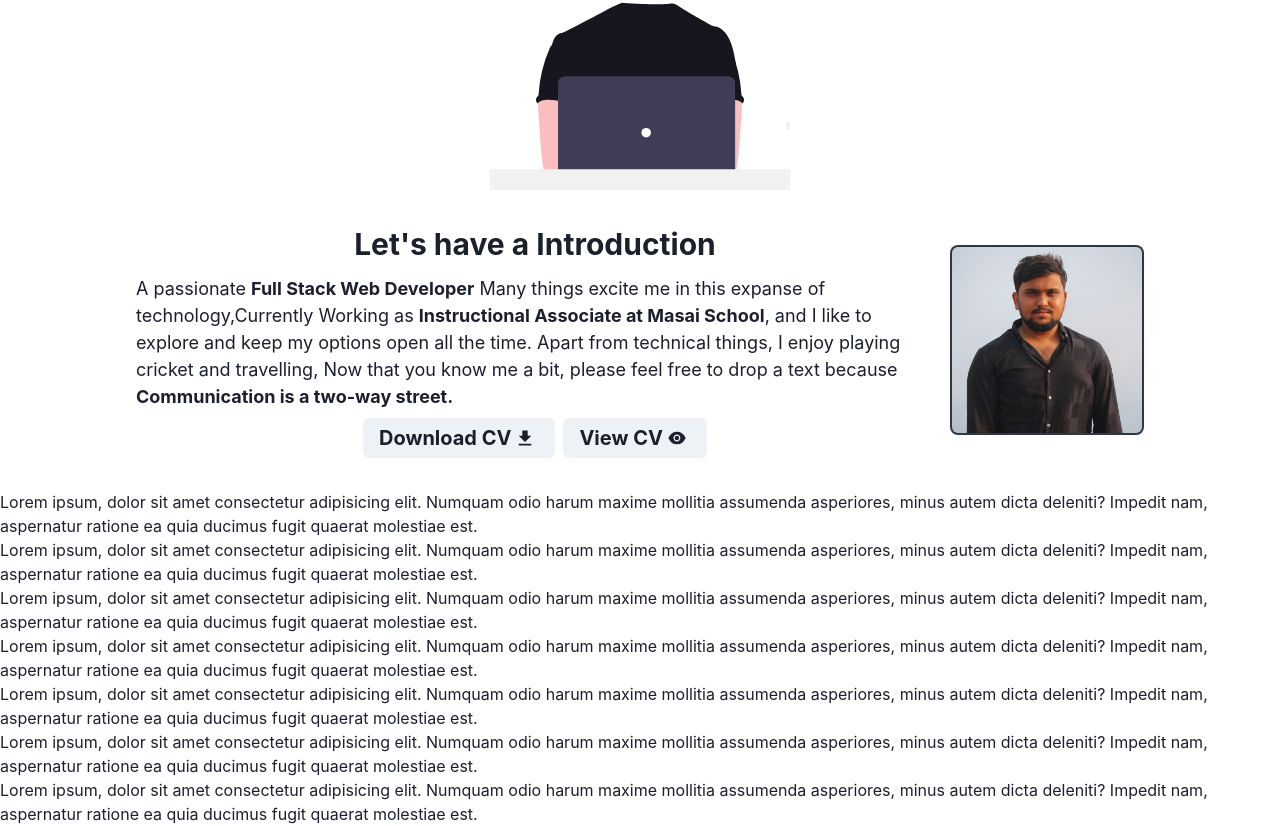
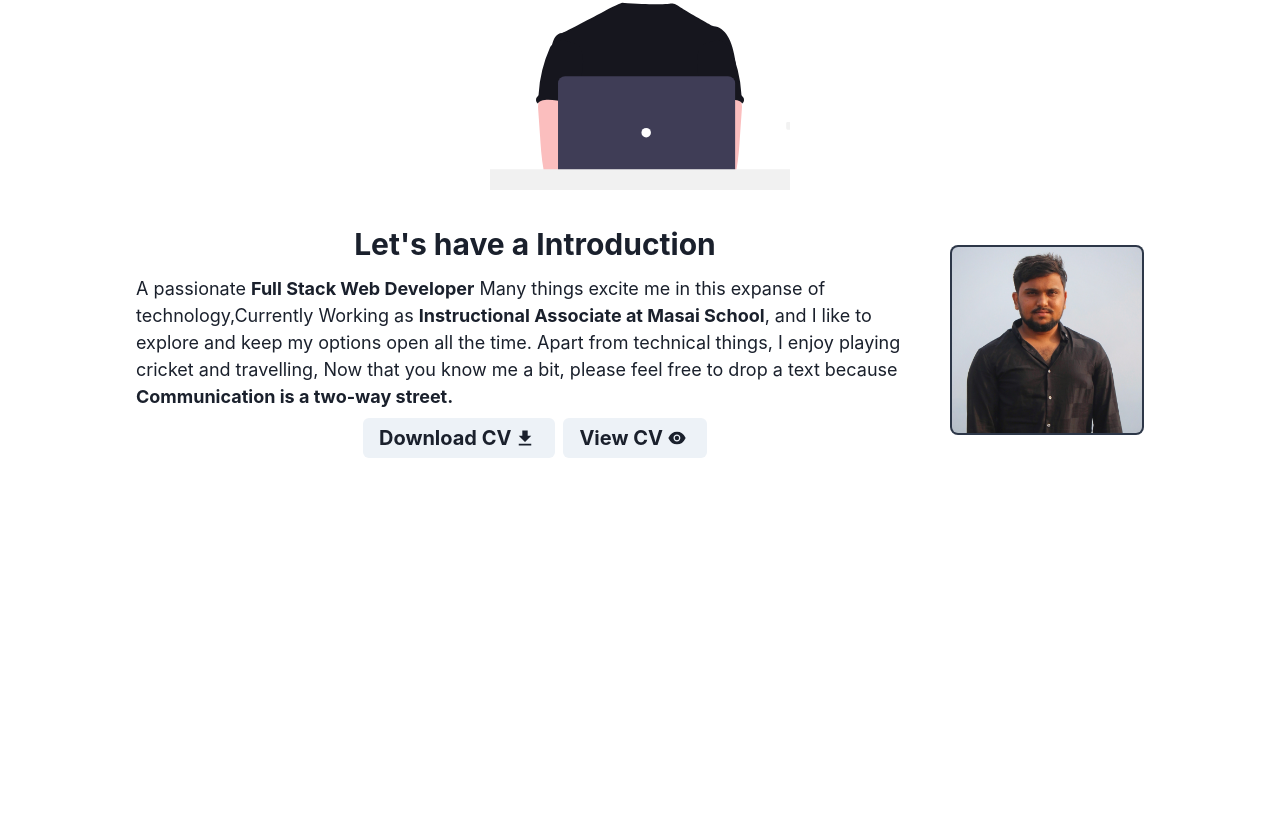
Before and after one commit to avinashkvar/new_portfolio, a React (Create React App) app: page / in a window 1280 px wide. Shown: the part 556-1382 px from the top of the page. After the commit the page ends 1046 px from the top, so only its background shows below. Built offline with nearby package versions, Linux system fonts and the light colour scheme.

Commit message:
navbar-fixed

```diff
--- a/src/components/Skills/Skills.jsx
+++ b/src/components/Skills/Skills.jsx
@@ -3,48 +3,7 @@ import {Text} from '@chakra-ui/react'
 export const Skills = () => {
 	return (
 		<>
-			<Text>
-				Lorem ipsum, dolor sit amet consectetur adipisicing elit. Numquam
-				odio harum maxime mollitia assumenda asperiores, minus autem dicta
-				deleniti? Impedit nam, aspernatur ratione ea quia ducimus fugit
-				quaerat molestiae est.
-			</Text>
-			<Text>
-				Lorem ipsum, dolor sit amet consectetur adipisicing elit. Numquam
-				odio harum maxime mollitia assumenda asperiores, minus autem dicta
-				deleniti? Impedit nam, aspernatur ratione ea quia ducimus fugit
-				quaerat molestiae est.
-			</Text>
-			<Text>
-				Lorem ipsum, dolor sit amet consectetur adipisicing elit. Numquam
-				odio harum maxime mollitia assumenda asperiores, minus autem dicta
-				deleniti? Impedit nam, aspernatur ratione ea quia ducimus fugit
-				quaerat molestiae est.
-			</Text>
-			<Text>
-				Lorem ipsum, dolor sit amet consectetur adipisicing elit. Numquam
-				odio harum maxime mollitia assumenda asperiores, minus autem dicta
-				deleniti? Impedit nam, aspernatur ratione ea quia ducimus fugit
-				quaerat molestiae est.
-			</Text>
-			<Text>
-				Lorem ipsum, dolor sit amet consectetur adipisicing elit. Numquam
-				odio harum maxime mollitia assumenda asperiores, minus autem dicta
-				deleniti? Impedit nam, aspernatur ratione ea quia ducimus fugit
-				quaerat molestiae est.
-			</Text>
-			<Text>
-				Lorem ipsum, dolor sit amet consectetur adipisicing elit. Numquam
-				odio harum maxime mollitia assumenda asperiores, minus autem dicta
-				deleniti? Impedit nam, aspernatur ratione ea quia ducimus fugit
-				quaerat molestiae est.
-			</Text>
-			<Text>
-				Lorem ipsum, dolor sit amet consectetur adipisicing elit. Numquam
-				odio harum maxime mollitia assumenda asperiores, minus autem dicta
-				deleniti? Impedit nam, aspernatur ratione ea quia ducimus fugit
-				quaerat molestiae est.
-			</Text>
+
 		</>
 	);
 };
```
